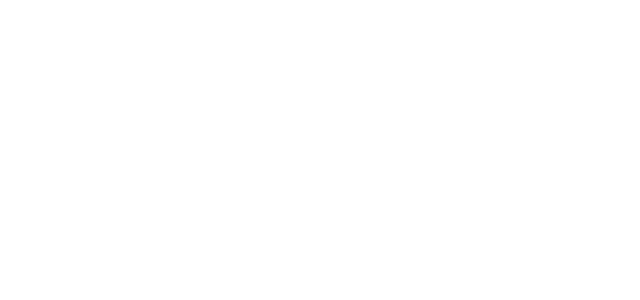
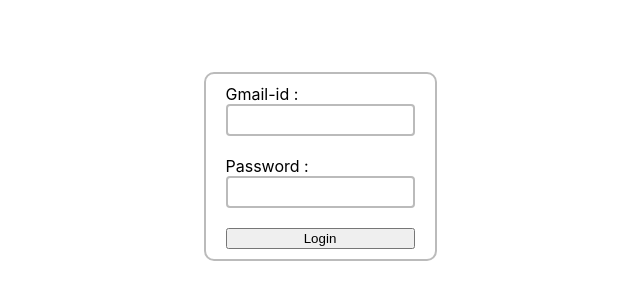
Before and after one commit to narenMagarZ/gmail_clone, a JavaScript app in the folder app/: page /login in a window 1280 px wide. Shown: the part 234-534 px from the top of the page, without its empty margins (320-960 px from the left). Built offline with nearby package versions, Linux system fonts and the light colour scheme; the HTML template or start-up script is replaced by a standard one.

Commit message:
making login  page

```diff
--- a/app/src/component/login/login.css
+++ b/app/src/component/login/login.css
@@ -0,0 +1,20 @@
+.login{
+    height: 100%;
+    width: 100%;
+    position: fixed;
+    left: 0;
+    top:0;
+    display: flex;
+    justify-content: center;
+    align-items: center;
+}
+#login-form{
+    border: var(--inborder);
+    padding: 10px 20px;
+    border-radius:10px ;
+}
+#login-form > div {
+    display: flex;
+    justify-content: center;
+    flex-direction: column;
+}
--- a/app/src/component/login/login.js
+++ b/app/src/component/login/login.js
@@ -1,8 +1,22 @@
 import './login.css'
 function Login(){
     return (
-        <div className='signup'>
-
+        <div className='login'>
+              <form id='login-form'>
+                    <div>
+                        <label>Gmail-id : </label>
+                        <input />
+                    </div>
+                    <br />
+                    <div>
+                        <label>Password : </label>
+                        <input />
+                    </div>
+                    <br />
+                    <div>
+                        <button>Login</button>
+                    </div>
+                </form>
         </div>
     )
 }
--- a/app/src/component/signup/signup.js
+++ b/app/src/component/signup/signup.js
@@ -28,6 +28,9 @@
                         <input />
                     </div>
                     <br />
+                    <div>
+                        <button>Signup</button>
+                    </div>
                 </form>
         </div>
     )
--- a/app/src/index.css
+++ b/app/src/index.css
@@ -22,7 +22,7 @@
 }
 :root{
   --border:2px solid red;
-  --inborder:2px solid #7a7a7a;
+  --inborder:2px solid #7a7a7a81;
 }
 input {
   padding: 4px;
@@ -31,3 +31,7 @@
   border: var(--inborder);
   outline: none;
 }
+
+button{
+  cursor: pointer;
+}
```
Also changed, not shown: 1 other file (tests, documents, lock files or other folders).
